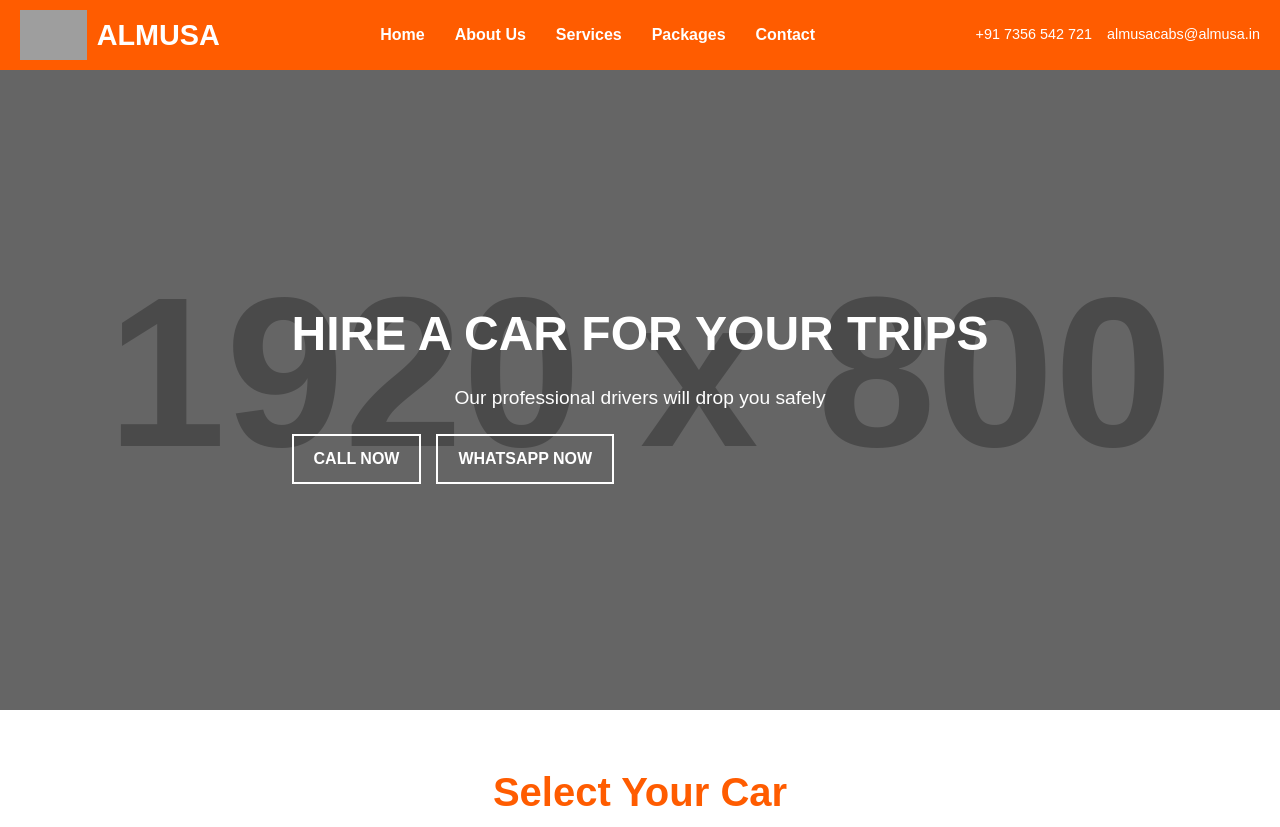
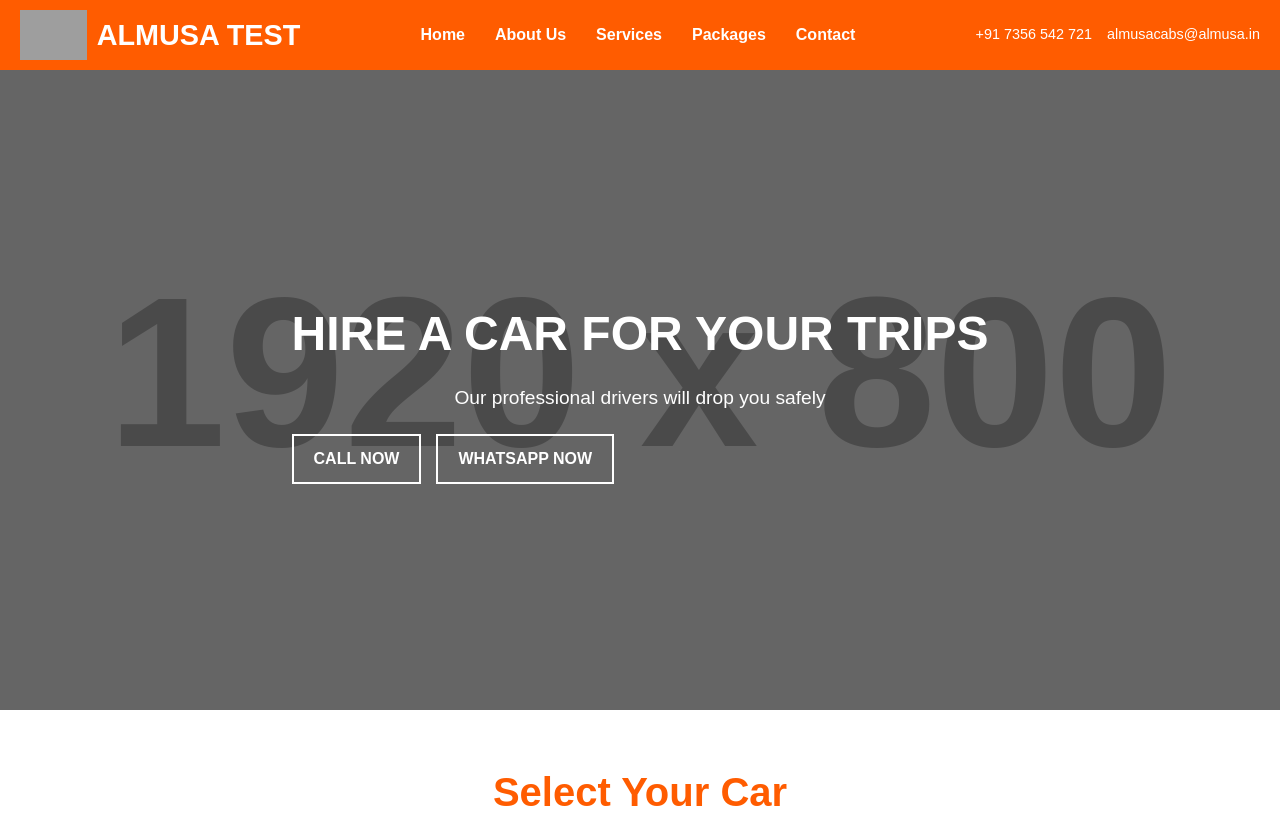
Before and after one commit to sawad-muhammed/dev.almusa.in, a plain HTML site: page index.html in a window 1280 px wide. Shown: the top 827 px of the page. Drawn offline with Linux system fonts and the light colour scheme; grey boxes are pictures that could not be loaded; placeholder pictures from the web are drawn by us.

Commit message:
test git action

```diff
--- a/index.html
+++ b/index.html
@@ -3,7 +3,7 @@
 <head>
     <meta charset="UTF-8">
     <meta name="viewport" content="width=device-width, initial-scale=1.0">
-    <title>Almusa</title>
+    <title>Almusa test</title>
     <style>
         /* General Reset */
         * {
@@ -254,7 +254,7 @@
     <header>
         <div class="logo">
             <img src="https://i.ibb.co/gMfScxd/Screenshot-from-2025-01-12-18-30-56" alt="Almusa Logo">
-            <h1>Almusa</h1>
+            <h1>Almusa test</h1>
         </div>
         <nav>
             <ul>
```
